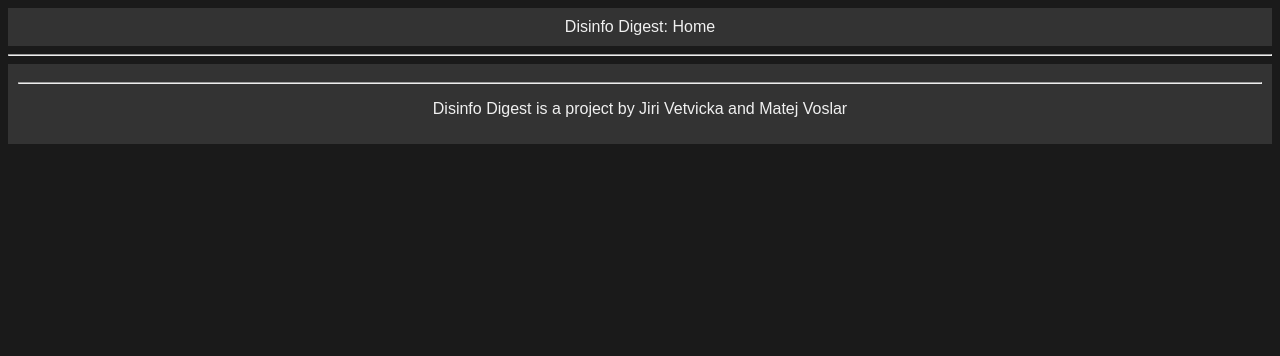
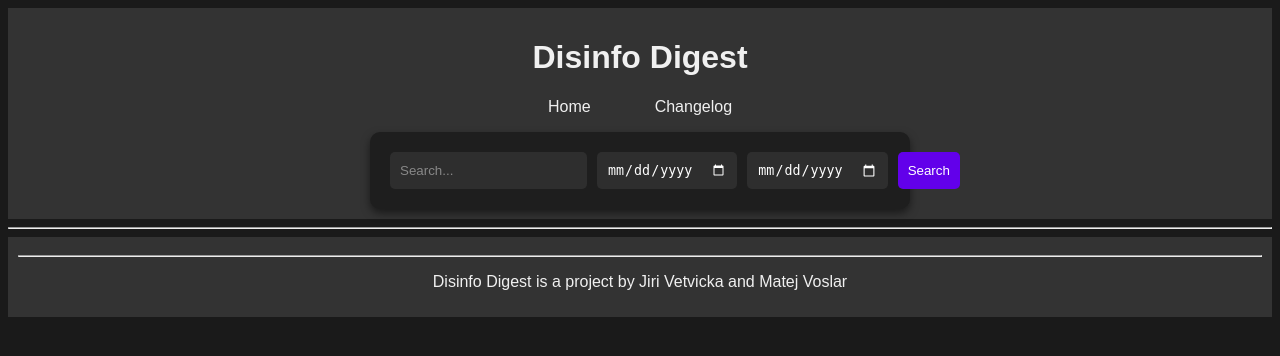
Before and after one commit to msamyel/disinfo-digest, a Flask app: template templates/base.html in a window 1280 px wide. Shown: the top 356 px of the page. Run offline with Flask 3, Linux system fonts and the light colour scheme; the template is opened without the code that fills it, so the values that code supplies are empty; some libraries are stand-ins or nearby versions.

Commit message:
add search form

```diff
--- a/static/style.css
+++ b/static/style.css
@@ -9,6 +9,14 @@ header {
     color: #f0f0f0;
     padding: 10px;
     text-align: center;
+}
+
+header ul {
+    display: flex;
+    justify-content: center;
+    list-style-type: none;
+    padding: 0;
+    gap: 4rem;
 }
 
 .header__link {
@@ -37,6 +45,10 @@ h2.week_id, h3.week_id {
 h3.date_divider {
     padding-top: 5rem;
     margin-bottom: 2.5rem;
+}
+
+h3.date_divider:nth-of-type(1) {
+    padding-top: 1.5rem;
 }
 
 main a {
@@ -96,7 +108,49 @@ footer a:hover {
     color: #999;
 }
 
-    #calendar {
-        max-width: 900px;
-        margin: 50px auto;
-    }
+#calendar {
+    max-width: 900px;
+    margin: 50px auto;
+}
+
+.search-container {
+    background-color: #1e1e1e;
+    padding: 20px;
+    border-radius: 10px;
+    box-shadow: 0 4px 8px rgba(0, 0, 0, 0.5);
+    max-width: 500px;
+    margin: 0 auto;
+      color-scheme: dark;
+
+}
+
+form {
+    display: flex;
+    flex-direction: row;
+    gap: 10px;
+}
+
+input[type="text"], input[type="date"] {
+    padding: 10px;
+    border: none;
+    border-radius: 5px;
+    background-color: #2e2e2e;
+    color: #ffffff;
+}
+
+input[type="text"]::placeholder {
+    color: #888888;
+}
+
+button {
+    padding: 10px;
+    border: none;
+    border-radius: 5px;
+    background-color: #6200ea;
+    color: #ffffff;
+    cursor: pointer;
+}
+
+button:hover {
+    background-color: #3700b3;
+}
--- a/templates/base.html
+++ b/templates/base.html
@@ -13,8 +13,20 @@
 </head>
 <body>
 <header>
-            Disinfo Digest: <a href="/" class="header__link">Home</a>
+    <h1>Disinfo Digest</h1>
+    <ul>
+        <li><a href="/" class="header__link">Home</a></li>
+        <li><a href="/changelog" class="header__link">Changelog</a></li>
+    </ul>
 
+    <div class="search-container">
+        <form action="/" method="get">
+            <input type="text" placeholder="Search..." name="search">
+            <input type="date" name="start-date">
+            <input type="date" name="end-date">
+            <button type="submit">Search</button>
+        </form>
+    </div>
 
 </header>
 <hr>
@@ -23,7 +35,8 @@
 </main>
 <footer>
     <hr>
-        <p>Disinfo Digest is a project by <a href="https://github.com/jvetvicka">Jiri Vetvicka</a> and <a href="https://github.com/msamyel">Matej Voslar</a></p>
+    <p>Disinfo Digest is a project by <a href="https://github.com/jvetvicka">Jiri Vetvicka</a> and <a
+            href="https://github.com/msamyel">Matej Voslar</a></p>
 </footer>
 </body>
 </html>
--- a/templates/index.html
+++ b/templates/index.html
@@ -32,7 +32,7 @@
     <h2 class="week_id">{{ moment(start_day).format('DD. MMMM') }} – {{ moment(end_day).format('DD. MMMM') }} </h2>
 <h3 class="week_id">Rok {{ year }}, týden {{ week }}.</h3>
 {% else %}
-    <h2>Nejnovější články</h2>
+    <h2 class="week_id">Nejnovější články</h2>
 {% endif %}
     {% set ns = namespace(day='') %}
     {% for article in articles %}
```
Lines whose indentation alone changed are shown as unchanged.
